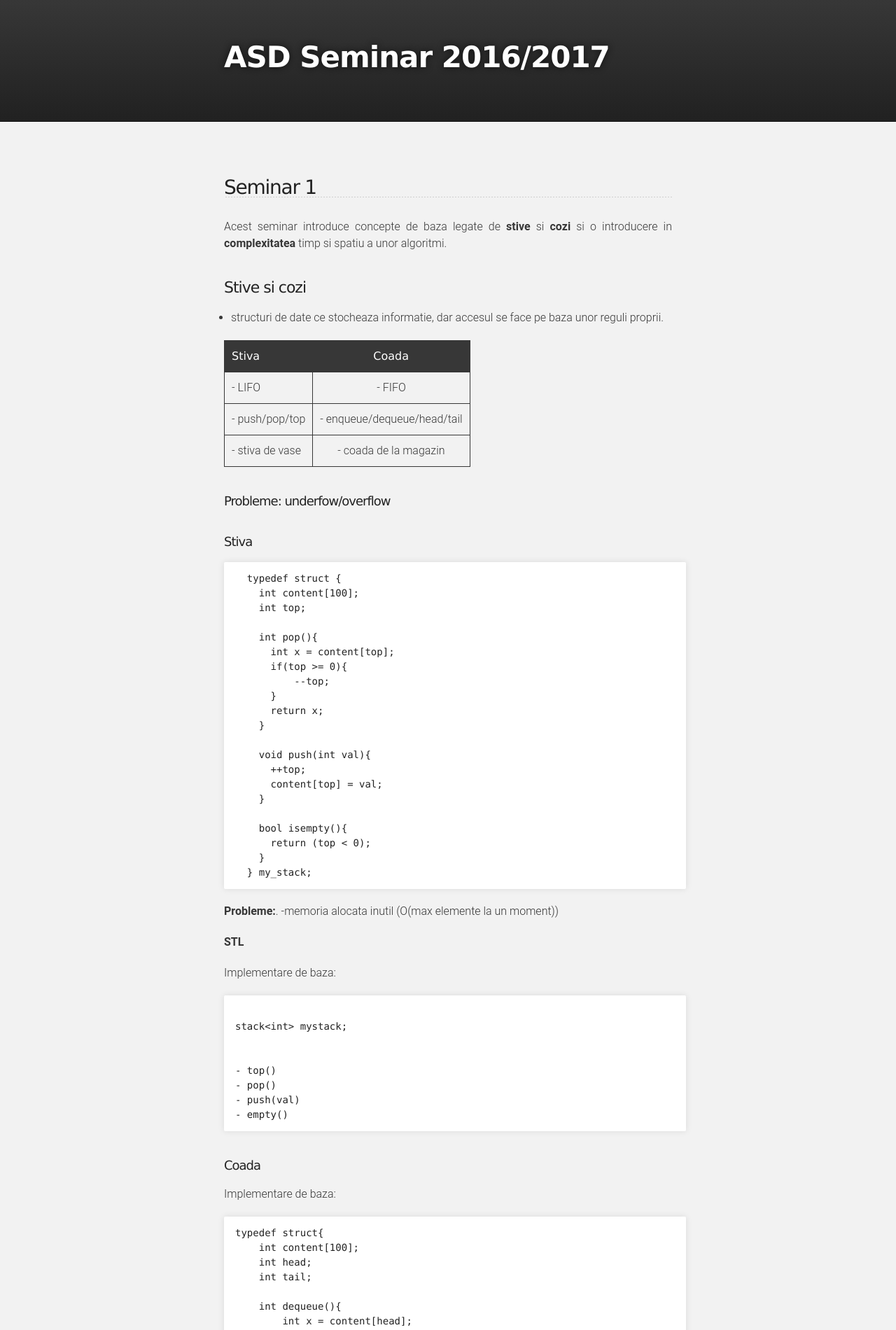
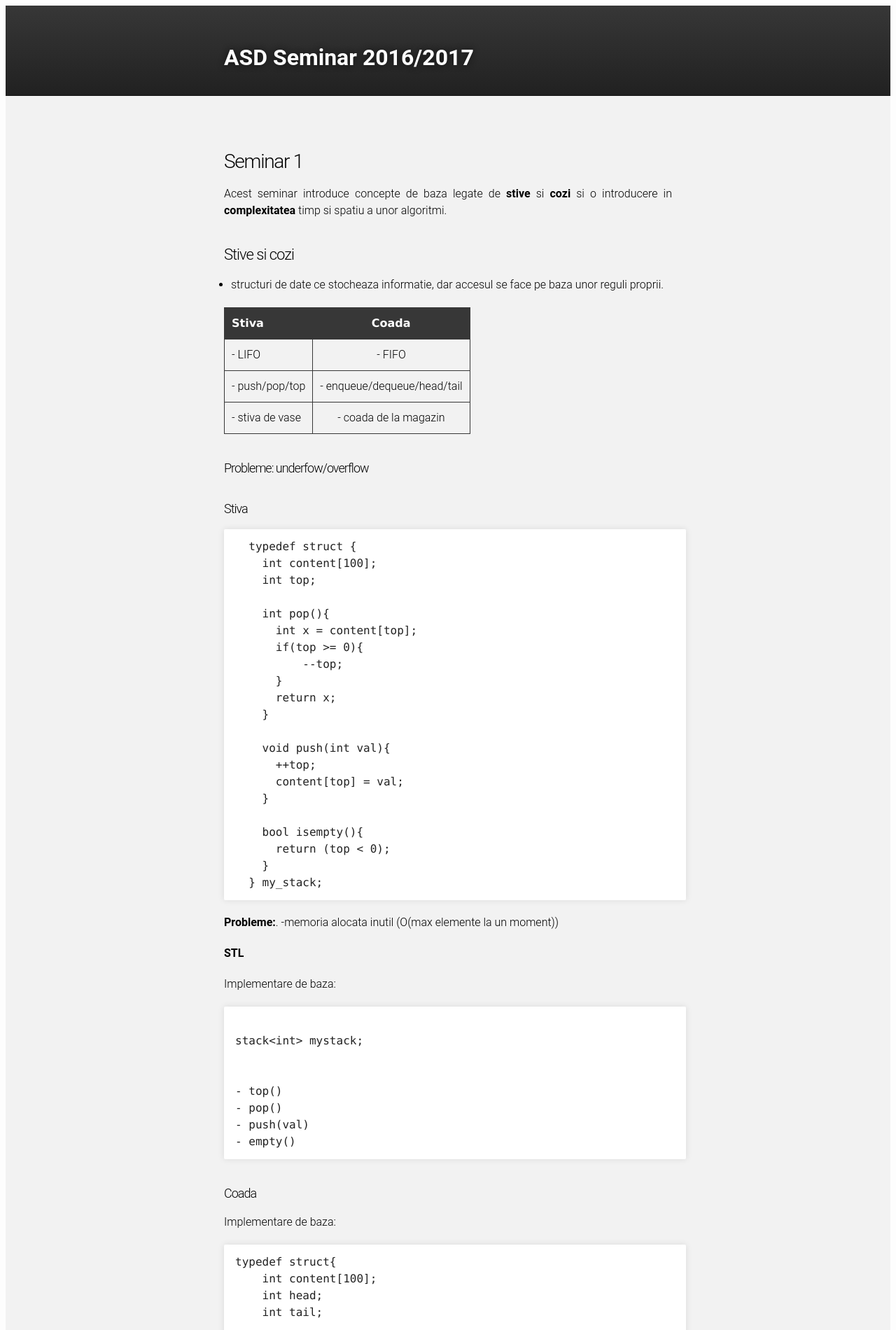
Before and after one commit to IuliaDuta/ASD, a Jekyll site: the page built from Seminarii/Seminar1.md, in a window 1280 px wide. Shown: the top 1900 px of the page at 70% size. Built offline with Jekyll 4.4.1, drawn with Linux system fonts in a browser that asks for light colours.

Commit message:
change old stylesheet

```diff
--- a/stylesheets/stylesheet.css
+++ b/stylesheets/stylesheet.css
@@ -9,7 +9,7 @@ by Jason Costello, @jsncostello
 MeyerWeb Reset
 *******************************************************************************/
 
-html, body, div, span, applet, object, iframe,
+html,  div, span, applet, object, iframe,
 h1, h2, h3, h4, h5, h6, p, blockquote, pre,
 a, abbr, acronym, address, big, cite, code,
 del, dfn, em, img, ins, kbd, q, s, samp,
@@ -25,9 +25,10 @@ time, mark, audio, video {
   margin: 0;
   padding: 0;
   border: 0;
-  font: inherit;
   vertical-align: baseline;
 }
+
+
 
 /* HTML5 display-role reset for older browsers */
 article, aside, details, figcaption, figure,
@@ -48,54 +49,8 @@ table {
 Theme Styles
 *******************************************************************************/
 
-body {
-  box-sizing: border-box;
-  color:#373737;
-  background: #212121;
-  font-size: 16px;
-  font-family: 'Myriad Pro', Calibri, Helvetica, Arial, sans-serif;
-  line-height: 1.5;
-  -webkit-font-smoothing: antialiased;
-}
 
-h1, h2, h3, h4, h5, h6 {
-  margin: 10px 0;
-  font-weight: 700;
-  color:#222222;
-  font-family: 'Lucida Grande', 'Calibri', Helvetica, Arial, sans-serif;
-  letter-spacing: -1px;
-}
 
-h1 {
-  font-size: 36px;
-  font-weight: 700;
-}
-
-h2 {
-  padding-bottom: 10px;
-  font-size: 32px;
-  background: url('../images/bg_hr.png') repeat-x bottom;
-}
-
-h3 {
-  font-size: 24px;
-}
-
-h4 {
-  font-size: 21px;
-}
-
-h5 {
-  font-size: 18px;
-}
-
-h6 {
-  font-size: 16px;
-}
-
-p {
-  margin: 10px 0 15px 0;
-}
 
 footer p {
   color: #f2f2f2;
@@ -163,7 +118,6 @@ pre, code {
   background-color: #fff;
 
   font-family: Monaco, "Bitstream Vera Sans Mono", "Lucida Console", Terminal, monospace;
-  font-size: 14px;
 
   border-radius: 2px;
   -moz-border-radius: 2px;
@@ -302,14 +256,12 @@ Full-Width Styles
 #project_title {
   margin: 0;
   color: #fff;
-  font-size: 42px;
   font-weight: 700;
   text-shadow: #111 0px 0px 10px;
 }
 
 #project_tagline {
   color: #fff;
-  font-size: 24px;
   font-weight: 300;
   background: none;
   text-shadow: #111 0px 0px 10px;
@@ -375,9 +327,6 @@ Small Device Styles
 *******************************************************************************/
 
 @media screen and (max-width: 480px) {
-  body {
-    font-size:14px;
-  }
 
   #downloads {
     display: none;
@@ -388,38 +337,11 @@ Small Device Styles
     max-width: 480px;
   }
 
-  #project_title {
-  font-size: 32px;
-  }
 
-  h1 {
-    font-size: 28px;
-  }
-
-  h2 {
-    font-size: 24px;
-  }
-
-  h3 {
-    font-size: 21px;
-  }
-
-  h4 {
-    font-size: 18px;
-  }
-
-  h5 {
-    font-size: 14px;
-  }
-
-  h6 {
-    font-size: 12px;
-  }
 
   code, pre {
     min-width: 320px;
     max-width: 480px;
-    font-size: 11px;
   }
 
 }
```
